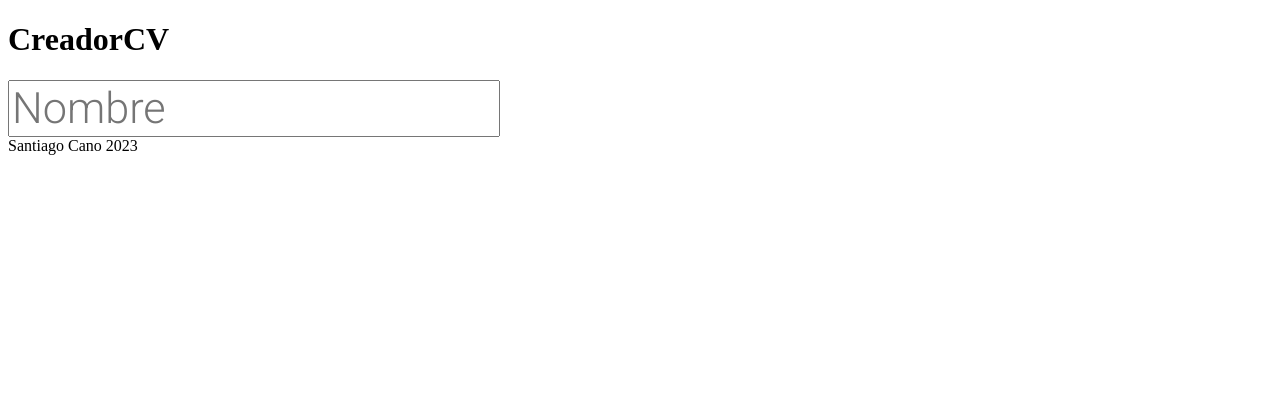
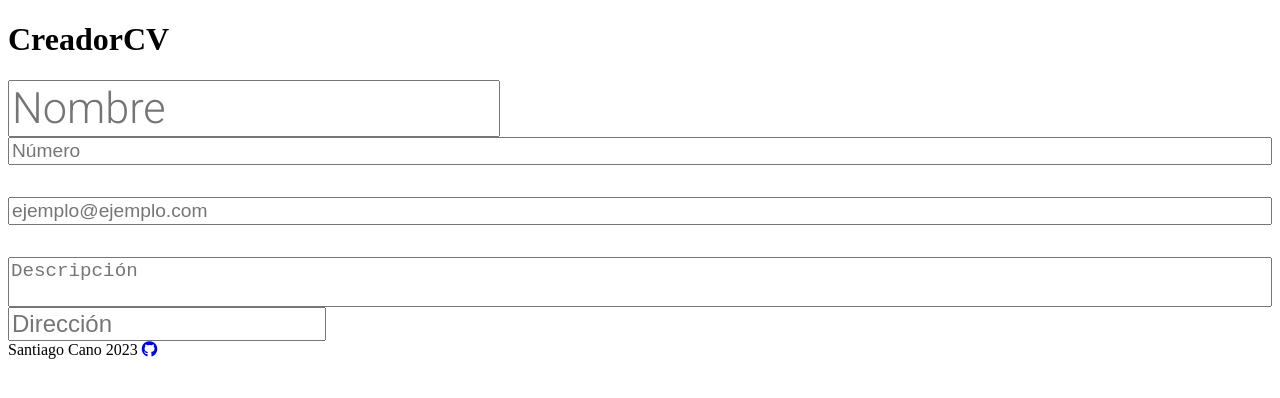
Before and after one commit to LaVieja1/cv-application, a React (Create React App) app: page / in a window 1280 px wide. Shown: the top 398 px of the page. Built offline with nearby package versions, Linux system fonts and the light colour scheme.

Commit message:
Añadido informacion personal y dirección

```diff
--- a/public/index.html
+++ b/public/index.html
@@ -27,6 +27,7 @@
     <link rel="preconnect" href="https://fonts.googleapis.com">
     <link rel="preconnect" href="https://fonts.gstatic.com" crossorigin>
     <link href="https://fonts.googleapis.com/css2?family=Roboto:wght@300&display=swap" rel="stylesheet">
+    <script src="https://kit.fontawesome.com/69e571abd7.js" crossorigin="anonymous"></script>
     <title>React App</title>
   </head>
   <body>
--- /dev/null
+++ b/src/components/Area/area.css
@@ -0,0 +1,9 @@
+.area {
+    padding-right: 2rem;
+    text-align: left;
+    grid-column: span 3;
+}
+
+.area input {
+    font-size: 1.5rem;
+}
--- /dev/null
+++ b/src/components/Area/area.js
@@ -0,0 +1,20 @@
+import React from "react";
+import './area.css';
+
+function Area() {
+    const [name, setName] = React.useState('');
+
+    function handleOnChangeInput(e) {
+        setName(e.target.value);
+    };
+
+    return (
+        <div className="area">
+            <form className="content-form">
+                <input type="text" onChange={handleOnChangeInput} value={name} placeholder="Dirección" required />
+            </form>
+        </div>
+    );
+}
+
+export default Area;
--- a/src/components/FormCV.js
+++ b/src/components/FormCV.js
@@ -1,16 +1,22 @@
 import React from "react";
 
 import Name from "./Name/name";
+import Information from "./Information/information";
+import Area from "./Area/area";
 
 
 function FormCV() {
+    const [activeButton, setActiveButton] = React.useState(true);
+    const componentRef = React.useRef(null);
 
 
     return (
         <div className="formcv">
             <div className="border">
-                <div className="cv">
+                <div className="cv" ref={componentRef}>
                     <Name />
+                    <Information />
+                    <Area activeButton={"d"} />
                 </div>
             </div>
         </div>
--- /dev/null
+++ b/src/components/Information/information.css
@@ -0,0 +1,16 @@
+.information {
+    grid-column: span 3;
+    grid-row-end: span 2;
+}
+
+.information form {
+    display: flex;
+    flex-direction: column;
+    gap: 2rem;
+}
+
+.information input,
+.information textarea {
+    font-size: 1.2rem;
+    resize: none;
+}
--- /dev/null
+++ b/src/components/Information/information.js
@@ -0,0 +1,20 @@
+import React from "react";
+import './information.css'
+
+function Information() {
+    const [number, setNumber] = React.useState('');
+    const [email, setEmail] = React.useState('');
+    const [description, setDescription] = React.useState('');
+
+    return (
+        <div className="information">
+            <form>
+                <input type="text" onChange={(e)=>setNumber(e.target.value)} value={number} placeholder="Número" required />
+                <input type="email" onChange={(e)=>setEmail(e.target.value)} value={email} placeholder="ejemplo@ejemplo.com" required />
+                <textarea onChange={(e)=>setDescription(e.target.value)} value={description} placeholder="Descripción" required />
+            </form>
+        </div>
+    );
+}
+
+export default Information;
```
